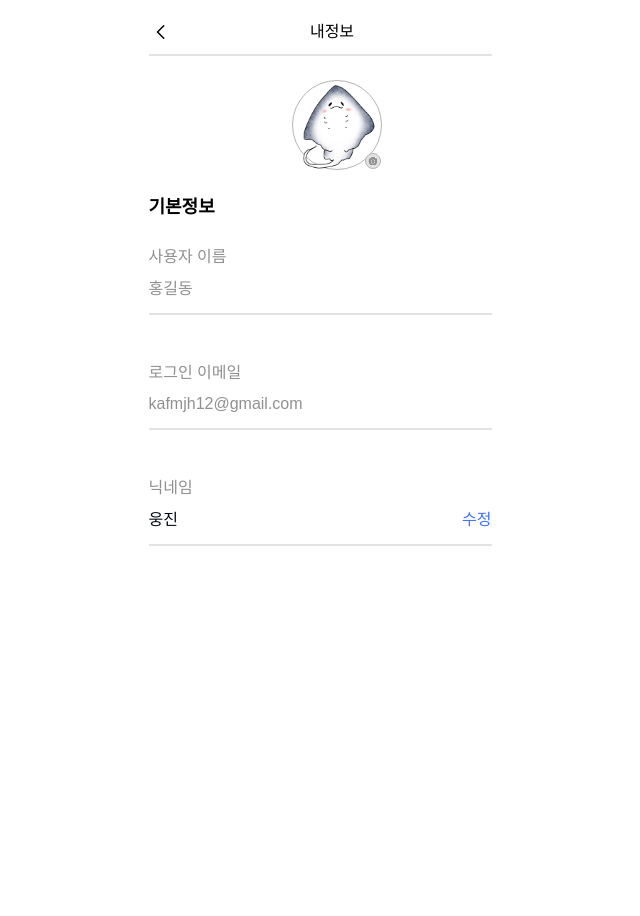
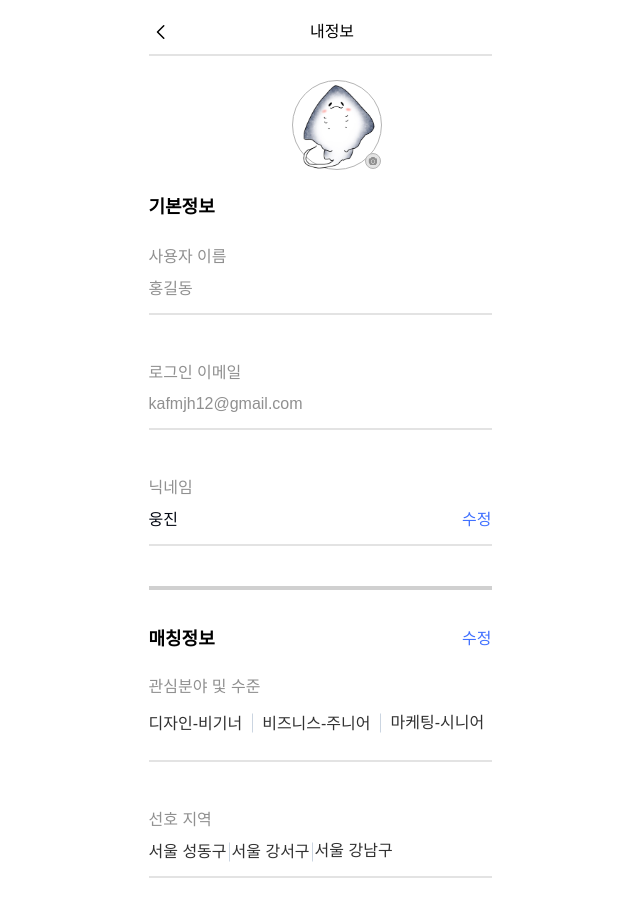
Before and after one commit to Woongjin-Udemy-Pixe11/sturing, a Next.js app: page /users/1 in a window 1280 px wide. Shown: the top 916 px of the page, without its empty margins (320-960 px from the left). Before the commit the page ends 800 px from the top, so only its background shows below. Built offline with nearby package versions, Linux system fonts and the light colour scheme; a web font is replaced by a local one.

Commit message:
[design] 유저 정보 수정페이지 완성 (수정모드 동적처리가능)

```diff
--- /dev/null
+++ b/src/app/users/[userid]/_componets/UserMatchingInfo.tsx
@@ -0,0 +1,38 @@
+//TODO: 글자 | 글자 | 글자 좀더깔끔하게 css design 할수있는 방법있으면 변경할것
+
+export default function UserMatchingInfo() {
+  return (
+    <main className="border-t-4 border-gray-400 mt-[4rem] py-[3.6rem] ">
+      <header className="flex justify-between">
+        <h1 className="font-bold text-headline-3">매칭정보</h1>
+        <button className="text-[1.6rem] text-main-600">수정</button>
+      </header>
+      <section className="text-[1.6rem] text-gray-600 flex flex-col gap-[4.6rem] mt-[2.2rem]">
+        <div className=" border-b-2 border-gray-300 pb-[1.2rem]">
+          <label>관심분야 및 수준</label>
+          <ul className="flex gap-[2rem] text-gray-900 py-[1.2rem] ">
+            <li className="leading-10 relative after:content:none after:w-[0.05rem] after:h-[1.9rem] after:absolute after:top-[50%] after:right-[-1rem] after:translate-y-[-50%] after:bg-slate-300">
+              디자인-비기너
+            </li>
+            <li className="leading-10 relative after:content:none after:w-[0.05rem] after:h-[1.9rem] after:absolute after:top-[50%] after:right-[-1rem] after:translate-y-[-50%] after:bg-slate-300">
+              비즈니스-주니어
+            </li>
+            <li>마케팅-시니어</li>
+          </ul>
+        </div>
+        <div className="flex flex-col gap-3 border-b-2 border-gray-300 pb-[1.2rem]">
+          <label>선호 지역</label>
+          <ul className="flex gap-2 text-gray-900">
+            <li className="leading-10 relative after:content:none after:w-[0.05rem] after:h-[1.9rem] after:absolute after:top-[50%] after:right-[-0.3rem] after:translate-y-[-50%] after:bg-slate-300">
+              서울 성동구
+            </li>
+            <li className="leading-10 relative after:content:none after:w-[0.05rem] after:h-[1.9rem] after:absolute after:top-[50%] after:right-[-0.3rem] after:translate-y-[-50%] after:bg-slate-300">
+              서울 강서구
+            </li>
+            <li>서울 강남구</li>
+          </ul>
+        </div>
+      </section>
+    </main>
+  );
+}
--- a/src/app/users/[userid]/_pages/MyPageDetail.tsx
+++ b/src/app/users/[userid]/_pages/MyPageDetail.tsx
@@ -1,6 +1,7 @@
 import MyPageHeader from '../_componets/MypageHeader';
 import UserDetailInfo from '../_componets/UserDetailInfo';
 import { FaCamera } from 'react-icons/fa';
+import UserMatchingInfo from '../_componets/UserMatchingInfo';
 
 export default function MyPageDetail() {
   return (
@@ -18,6 +19,7 @@ export default function MyPageDetail() {
         </div>
       </div>
       <UserDetailInfo />
+      <UserMatchingInfo />
     </main>
   );
 }
```
